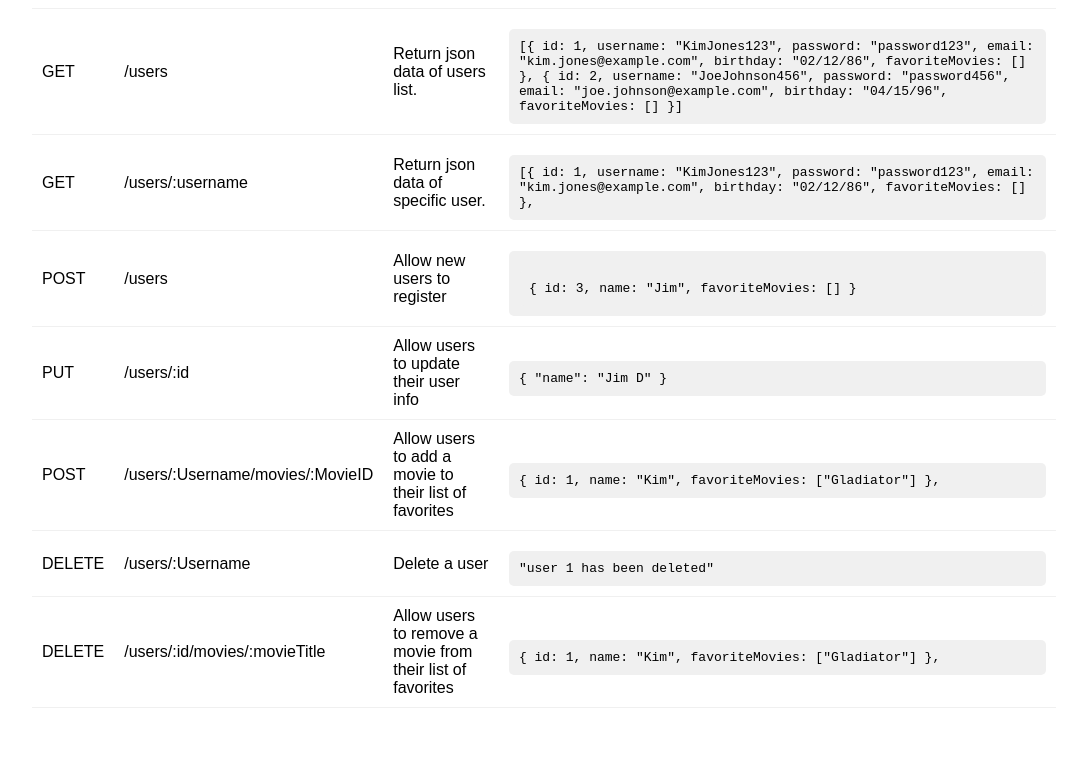
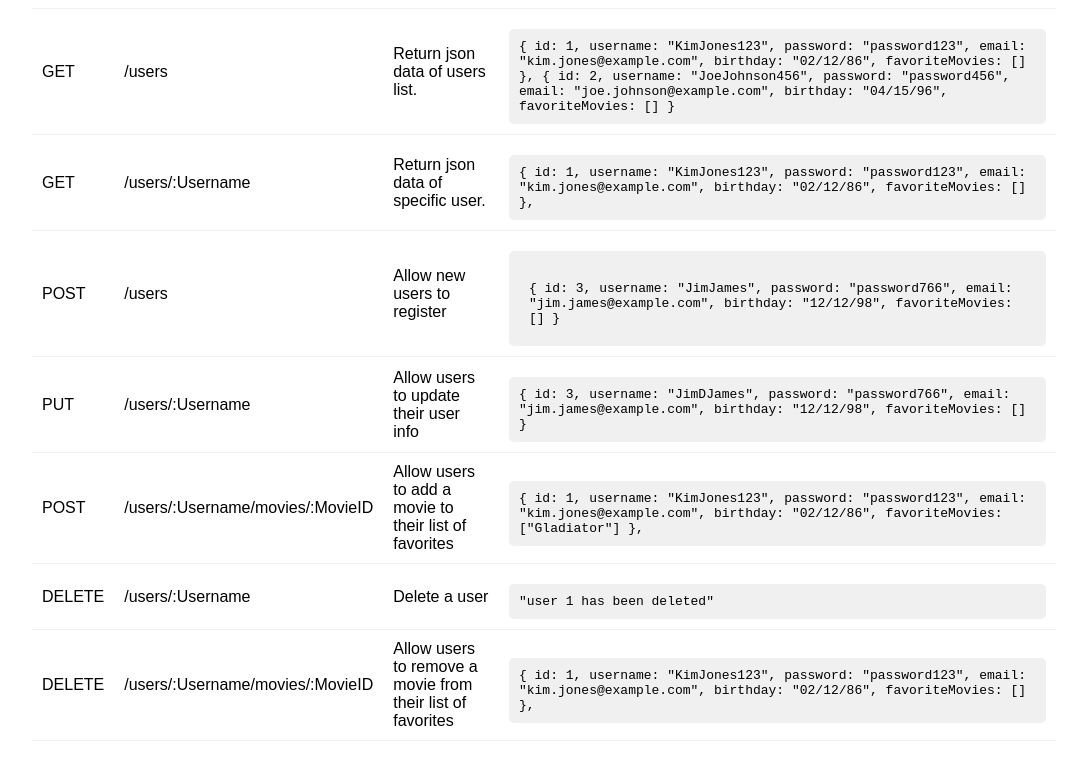
Before and after one commit to jack-pardini/movie_api, a website: page public/documentation.html in a window 1280 px wide. Shown: the part 1303-2064 px from the top of the page, without its empty margins (96-1183 px from the left). Before the commit the page ends 2031 px from the top, so only its background shows below. Drawn offline with Linux system fonts and the light colour scheme.

Commit message:
updates to documentation

```diff
--- a/public/documentation.html
+++ b/public/documentation.html
@@ -210,7 +210,7 @@
             <td>Return json data of users list.</td>
             <td>
               <code>
-                [{
+                {
                   id: 1,
                   username: "KimJones123",
                   password: "password123",
@@ -225,17 +225,17 @@
                   email: "joe.johnson@example.com",
                   birthday: "04/15/96",
                   favoriteMovies: []
-                }]
+                }
               </code>
             </td>
           </tr>
           <tr>
             <td>GET</td>
-            <td>/users/:username</td>
+            <td>/users/:Username</td>
             <td>Return json data of specific user.</td>
             <td>
               <code>
-                [{
+                {
                   id: 1,
                   username: "KimJones123",
                   password: "password123",
@@ -255,7 +255,10 @@
                 <code>
                   {
                     id: 3,
-                    name: "Jim",
+                    username: "JimJames",
+                    password: "password766",
+                    email: "jim.james@example.com",
+                    birthday: "12/12/98",
                     favoriteMovies: []
                   }
                 </code>
@@ -264,12 +267,17 @@
           </tr>
           <tr>
             <td>PUT</td>
-            <td>/users/:id</td>
+            <td>/users/:Username</td>
             <td>Allow users to update their user info</td>
             <td>
               <code>
                 {
-                  "name": "Jim D"
+                  id: 3,
+                  username: "JimDJames",
+                  password: "password766",
+                  email: "jim.james@example.com",
+                  birthday: "12/12/98",
+                  favoriteMovies: []
                 } </code>
             </td>
           </tr>
@@ -281,7 +289,10 @@
               <code>
                 {
                   id: 1,
-                  name: "Kim",
+                  username: "KimJones123",
+                  password: "password123",
+                  email: "kim.jones@example.com",
+                  birthday: "02/12/86",
                   favoriteMovies: ["Gladiator"]
                 },
               </code>
@@ -299,12 +310,17 @@
           </tr>
           <tr>
             <td>DELETE</td>
-            <td>/users/:id/movies/:movieTitle</td>
+            <td>/users/:Username/movies/:MovieID</td>
             <td>Allow users to remove a movie from their list of favorites</td>
             <td>
               <code>
                   {
-                    id: 1, name: "Kim", favoriteMovies: ["Gladiator"]
+                    id: 1,
+                    username: "KimJones123",
+                    password: "password123",
+                    email: "kim.jones@example.com",
+                    birthday: "02/12/86",
+                    favoriteMovies: []
                   },
               </code>
             </td>
```
Also changed, not shown: index.js (+15 -14 lines).
